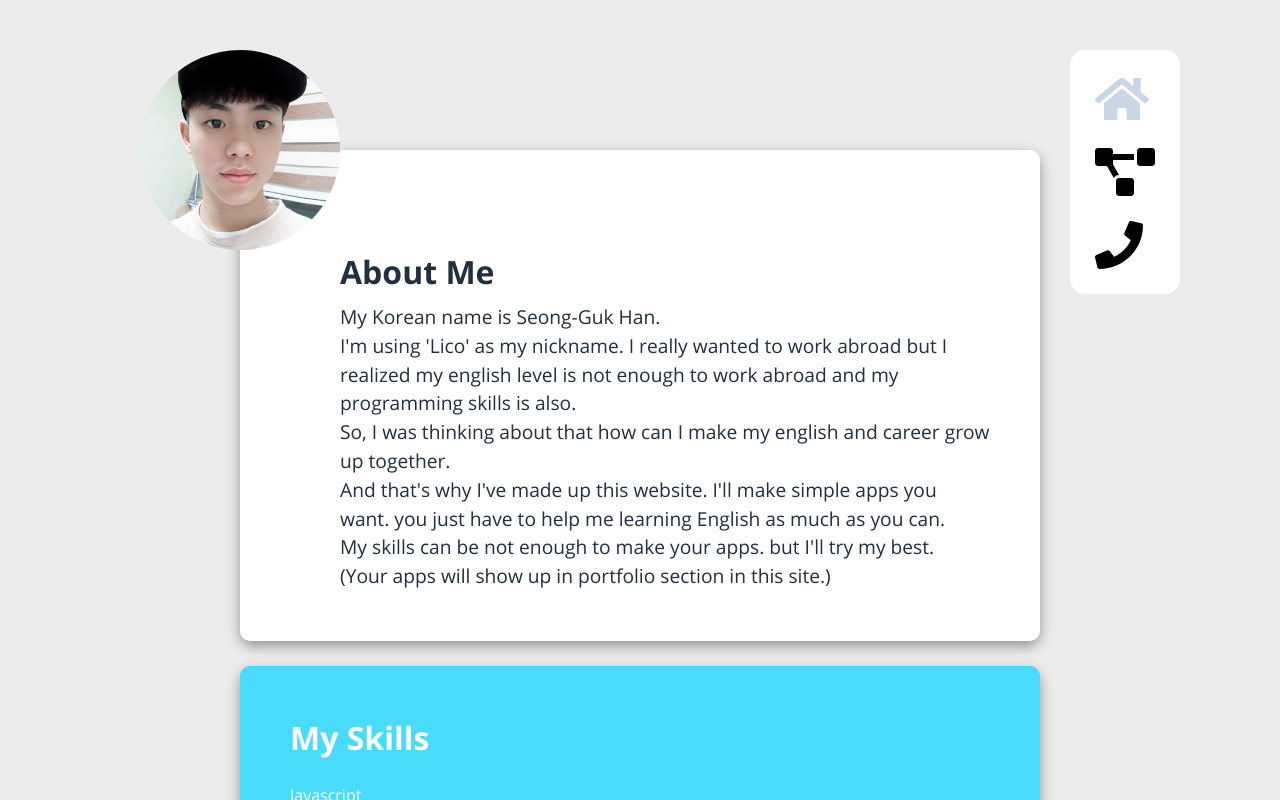
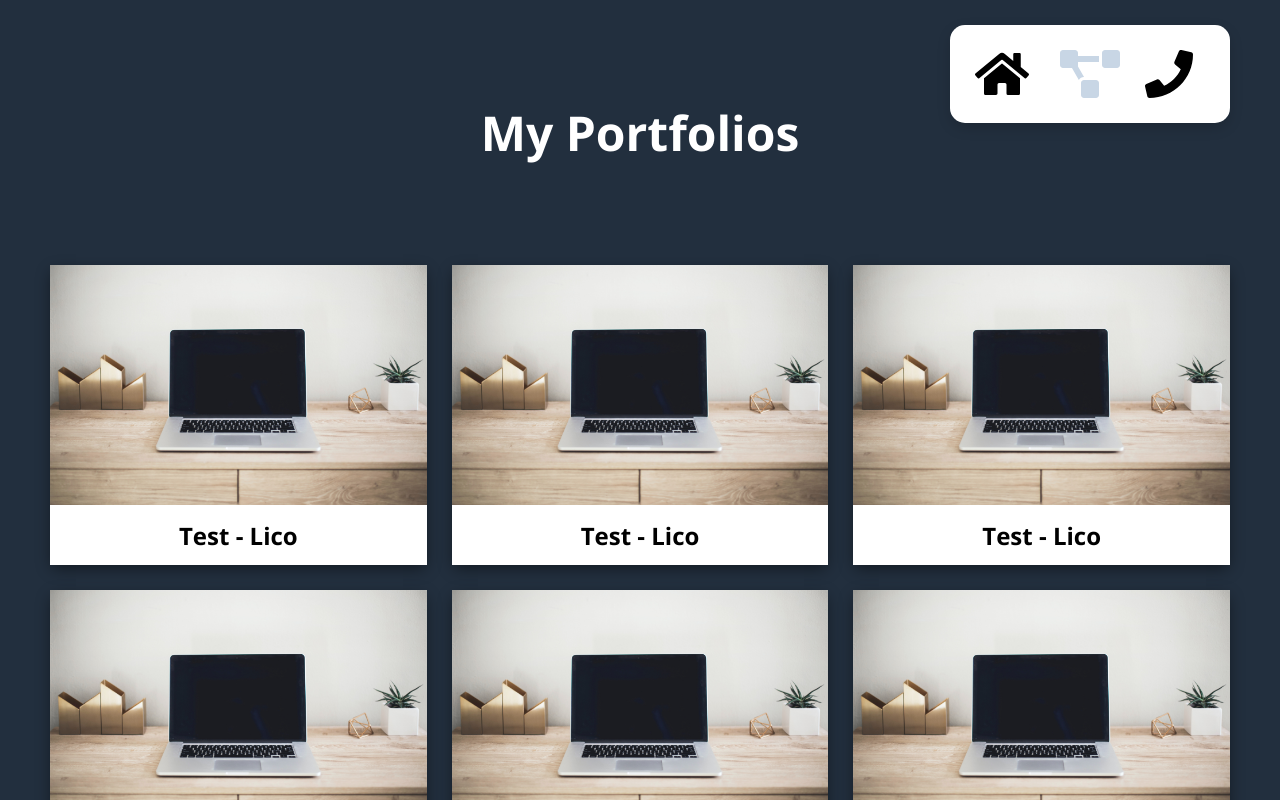
Before and after one commit to hsk-kr/portfolio, a React (Create React App) app: page /home in a window 1280 px wide. Built offline with nearby package versions, Linux system fonts and the light colour scheme.

Commit message:
Implement PortfolioList

```diff
--- a/src/containers/Navbar/styles.module.scss
+++ b/src/containers/Navbar/styles.module.scss
@@ -1,3 +1,5 @@
+@import 'styles/common.scss';
+
 .navbar {
   @media screen and (max-width: 1024px) {
     position: fixed;
@@ -27,15 +29,16 @@
 
   @media screen and (min-width: 1025px) {
     position: fixed;
-    right: 100px;
-    top: 50px;
+    right: 50px;
+    top: 25px;
     z-index: 1;
     display: grid;
-    grid-template: 1fr;
-    row-gap: 25px;
+    grid-template-columns: repeat(3, 1fr);
+    column-gap: 25px;
     padding: 25px;
     background-color: white;
     border-radius: 15px;
+    @include boxShadow('B');
 
     svg {
       &:hover {
--- /dev/null
+++ b/src/containers/PortfolioList/index.tsx
@@ -0,0 +1,41 @@
+import React from 'react';
+import className from 'classnames/bind';
+import styles from './styles.module.scss';
+
+export interface Portfolio {
+  title: string;
+  introduction: string;
+  imgSrcList: string[];
+  client: string;
+  skills: string[];
+}
+
+interface Props {
+  className?: string;
+  portfolios: Portfolio[];
+}
+
+const cx = className.bind(styles);
+
+const PortfolioList: React.FC<Props> = ({ className, portfolios }) => {
+  return (
+    <div className={cx(styles['portfolio-list'], className)}>
+      {portfolios.map(({ title, client, imgSrcList }, idx) => (
+        <div className={cx(styles['portfolio'])}>
+          <img
+            src={imgSrcList[0]}
+            alt="portfolio"
+            className={cx(styles['portfolio-img'])}
+          />
+          <div className={cx(styles['portfolio-title'])}>
+            <h2>
+              {title} - {client}
+            </h2>
+          </div>
+        </div>
+      ))}
+    </div>
+  );
+};
+
+export default PortfolioList;
--- /dev/null
+++ b/src/containers/PortfolioList/styles.module.scss
@@ -0,0 +1,53 @@
+@import 'styles/common.scss';
+.portfolio-list {
+  width: 100%;
+  margin-top: 100px;
+  padding-left: 50px;
+  padding-right: 50px;
+  box-sizing: border-box;
+  display: grid;
+  grid-template-columns: repeat(3, 1fr);
+  row-gap: 25px;
+  column-gap: 25px;
+  padding-bottom: 150px;
+  @include noneSelect;
+
+  @media screen and (max-width: 1024px) {
+    grid-template-columns: 1fr;
+  }
+
+  .portfolio {
+    height: 300px;
+    background-color: #fff;
+    @include boxShadow;
+    display: flex;
+    flex-direction: column;
+    overflow: hidden;
+
+    .portfolio-img {
+      flex: 4;
+      width: 100%;
+      object-fit: fill;
+      min-height: 0px;
+    }
+
+    .portfolio-title {
+      flex: 1;
+      display: flex;
+      justify-content: center;
+      align-items: center;
+
+      h2 {
+        margin-left: 20px;
+        margin-right: 20px;
+        text-overflow: ellipsis;
+        overflow: hidden;
+      }
+    }
+
+    &:hover {
+      cursor: pointer;
+      opacity: 0.8;
+    }
+  }
+}
--- a/src/containers/PortfolioSection/index.tsx
+++ b/src/containers/PortfolioSection/index.tsx
@@ -2,10 +2,108 @@ import React from 'react';
 import className from 'classnames/bind';
 import styles from './styles.module.scss';
 
+// components
+import PortfolioList, { Portfolio } from 'containers/PortfolioList';
+
+// temp
+import Bg from 'resources/images/home-bg.jpg';
+
 const cx = className.bind(styles);
 
+const portfolios: Portfolio[] = [
+  {
+    title: 'Test',
+    introduction: 'test',
+    client: 'Lico',
+    imgSrcList: [Bg],
+    skills: ['react'],
+  },
+  {
+    title: 'Test',
+    introduction: 'test',
+    client: 'Lico',
+    imgSrcList: [Bg],
+    skills: ['react'],
+  },
+  {
+    title: 'Test',
+    introduction: 'test',
+    client: 'Lico',
+    imgSrcList: [Bg],
+    skills: ['react'],
+  },
+  {
+    title: 'Test',
+    introduction: 'test',
+    client: 'Lico',
+    imgSrcList: [Bg],
+    skills: ['react'],
+  },
+  {
+    title: 'Test',
+    introduction: 'test',
+    client: 'Lico',
+    imgSrcList: [Bg],
+    skills: ['react'],
+  },
+  {
+    title: 'Test',
+    introduction: 'test',
+    client: 'Lico',
+    imgSrcList: [Bg],
+    skills: ['react'],
+  },
+  {
+    title: 'Test',
+    introduction: 'test',
+    client: 'Lico',
+    imgSrcList: [Bg],
+    skills: ['react'],
+  },
+  {
+    title: 'Test',
+    introduction: 'test',
+    client: 'Lico',
+    imgSrcList: [Bg],
+    skills: ['react'],
+  },
+  {
+    title: 'Test',
+    introduction: 'test',
+    client: 'Lico',
+    imgSrcList: [Bg],
+    skills: ['react'],
+  },
+  {
+    title: 'Test',
+    introduction: 'test',
+    client: 'Lico',
+    imgSrcList: [Bg],
+    skills: ['react'],
+  },
+  {
+    title: 'Test',
+    introduction: 'test',
+    client: 'Lico',
+    imgSrcList: [Bg],
+    skills: ['react'],
+  },
+  {
+    title: 'Test',
+    introduction: 'test',
+    client: 'Lico',
+    imgSrcList: [Bg],
+    skills: ['react'],
+  },
+];
+
 const PortfolioSection: React.FC = () => {
-  return <div>PortfolioSection</div>;
+  return (
+    <div className={cx(styles['container'])}>
+      <h1 className={cx(styles['title'])}>My Portfolios</h1>
+      <PortfolioList portfolios={portfolios} />
+    </div>
+  );
 };
 
 export default PortfolioSection;
--- a/src/containers/PortfolioSection/styles.module.scss
+++ b/src/containers/PortfolioSection/styles.module.scss
@@ -0,0 +1,18 @@
+@import 'styles/common.scss';
+
+.container {
+  width: 100%;
+  height: 100%;
+  overflow-y: auto;
+  background-color: #222f3e;
+  display: flex;
+  flex-direction: column;
+  align-items: center;
+
+  .title {
+    color: white;
+    font-size: 3em;
+    margin-top: 100px;
+    @include noneSelect;
+  }
+}
--- a/src/containers/ProfileSection/styles.module.scss
+++ b/src/containers/ProfileSection/styles.module.scss
@@ -1,3 +1,5 @@
+@import 'styles/common.scss';
+
 @mixin cardTemplate {
   display: flex;
   flex-direction: column;
@@ -8,8 +10,7 @@
   border-radius: 10px;
   padding: 50px;
 
-  -webkit-box-shadow: 0px 5px 15px -2px rgba(0, 0, 0, 0.49);
-  box-shadow: 0px 5px 15px -2px rgba(0, 0, 0, 0.49);
+  @include boxShadow;
 
   @media screen and (max-width: 1024px) {
     padding: 25px;
--- a/src/pages/HomePage/index.tsx
+++ b/src/pages/HomePage/index.tsx
@@ -20,7 +20,7 @@ const contents: React.ReactNode[] = [
 ];
 
 const HomePage: React.FC = () => {
-  const [contentsIdx, setContentsIdx] = useState<number>(0);
+  const [contentsIdx, setContentsIdx] = useState<number>(1);
 
   const handleNavigate = useCallback((idx: number) => {
     setContentsIdx(idx);
--- /dev/null
+++ b/src/styles/common.scss
@@ -0,0 +1,19 @@
+@mixin noneSelect {
+  -webkit-touch-callout: none; /* iOS Safari */
+  -webkit-user-select: none; /* Safari */
+  -khtml-user-select: none; /* Konqueror HTML */
+  -moz-user-select: none; /* Old versions of Firefox */
+  -ms-user-select: none; /* Internet Explorer/Edge */
+  user-select: none; /* Non-prefixed version, currently
+                                  supported by Chrome, Edge, Opera and Firefox */
+}
+
+@mixin boxShadow($type: 'A') {
+  @if $type == 'A' {
+    -webkit-box-shadow: 0px 5px 15px -2px rgba(0, 0, 0, 0.49);
+    box-shadow: 0px 5px 15px -2px rgba(0, 0, 0, 0.49);
+  } @else if $type == 'B' {
+    -webkit-box-shadow: 0px 5px 15px -2px rgba(0, 0, 0, 0.2);
+    box-shadow: 0px 5px 15px -2px rgba(0, 0, 0, 0.2);
+  }
+}
```
